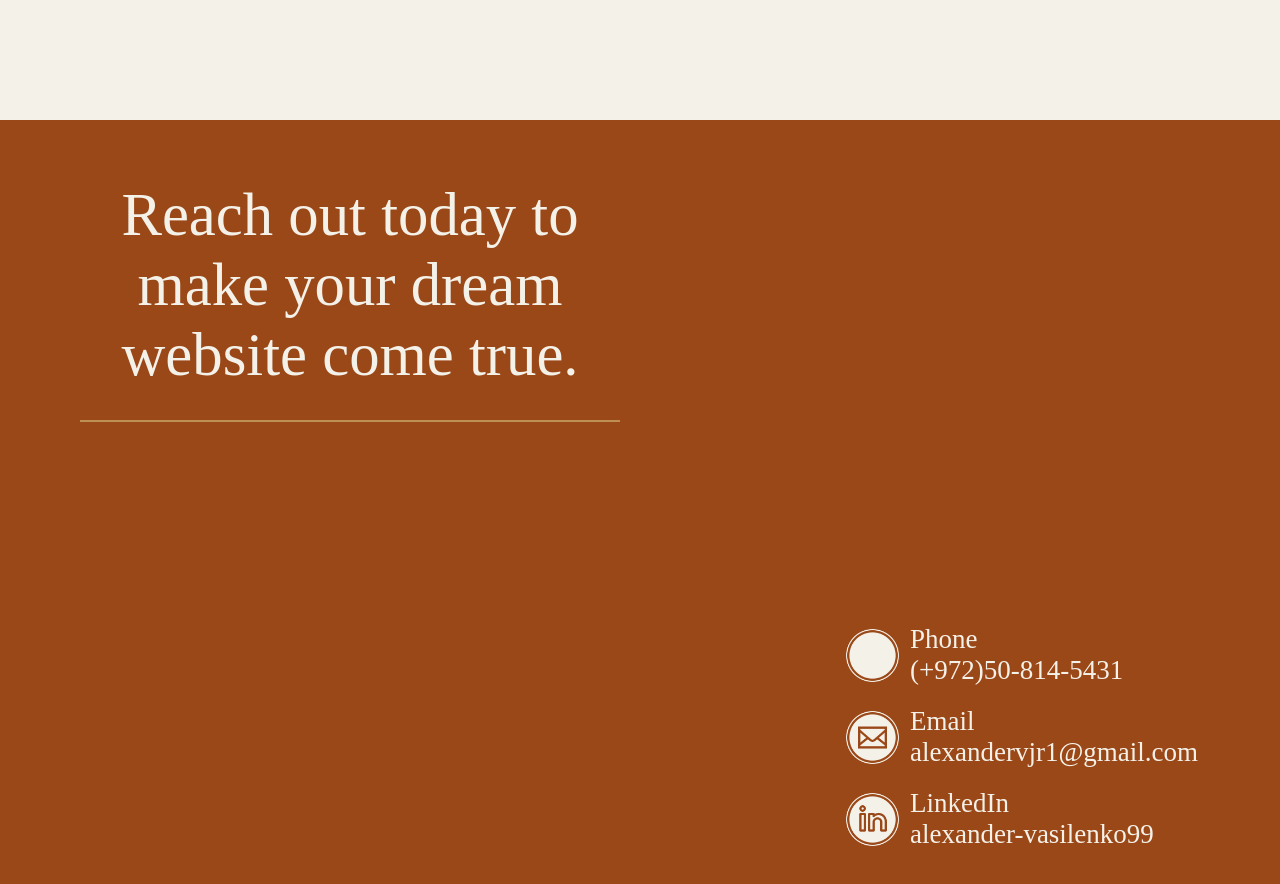
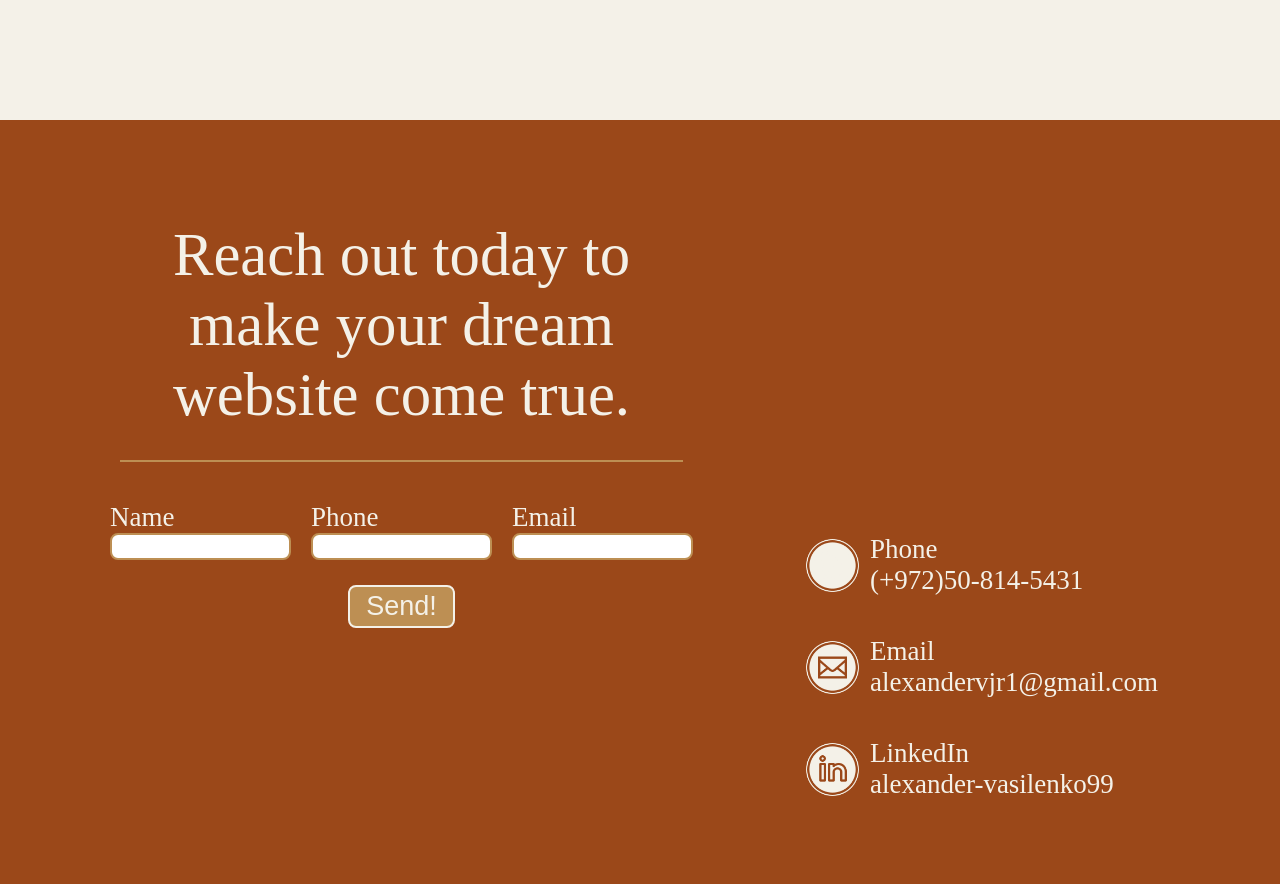
Before and after one commit to AlexanderVasilenko99/portfolio-website, a React (Create React App) app in the folder frontend/: page / in a window 1280 px wide. Shown: the part 680-1564 px from the top of the page. Built offline with nearby package versions, Linux system fonts and the light colour scheme.

Commit message:
added form

```diff
--- a/frontend/package.json
+++ b/frontend/package.json
@@ -12,6 +12,7 @@
     "@types/react-dom": "^18.2.19",
     "react": "^18.2.0",
     "react-dom": "^18.2.0",
+    "react-hook-form": "^7.50.1",
     "react-router-dom": "^6.22.1",
     "react-scripts": "5.0.1",
     "typescript": "^4.9.5",
--- a/frontend/src/Components/5-ContactMeSection/ContactMeSection.scss
+++ b/frontend/src/Components/5-ContactMeSection/ContactMeSection.scss
@@ -3,7 +3,7 @@
 .ContactMeSection {
     @include i.primary_color_background;
     @include i.secondary_color_text;
-    padding: 60px;
+    padding: 100px;
     height: 100vh;
     display: grid;
     grid-template-columns: 1fr 1fr;
@@ -20,6 +20,59 @@
             border: 1px solid i.$tertiary_color;
             margin: 30px 20px;
         }
+
+        form {
+            display: flex;
+            flex-direction: column;
+            align-items: center;
+
+            >div {
+                display: flex;
+                width: 100%;
+                justify-content: space-evenly;
+            }
+
+            .single-input {
+                display: flex;
+                flex-direction: column;
+                font-size: .6rem;
+                margin: 10px;
+
+                label {
+                    text-align: left;
+                }
+
+                input {
+                    height: .6rem;
+                    border-radius: 8px;
+                    border: 2px solid i.$tertiary_color;
+
+                    &::first-line {
+                        color: i.$primary_color;
+                        font-size: .4rem;
+                    }
+                }
+            }
+
+            button {
+                font-size: .6rem;
+                margin: 15px 0px 0px 0px;
+                border-radius: 8px;
+                @include i.tertiary_color_background;
+                @include i.secondary_color_text;
+                padding: 4px 16px;
+                border: 2px solid i.$secondary_color;
+                transition: 200ms all;
+
+                &:hover {
+                    cursor: pointer;
+                    @include i.secondary_color_background;
+                    @include i.tertiary_color_text;
+                    scale: 1.05;
+                    border: 2px solid i.$tertiary_color;
+                }
+            }
+        }
     }
 
     .right-col {
@@ -29,7 +82,7 @@
         justify-content: flex-end;
 
         .ContactOption {
-            margin: 10px 10px;
+            margin: 20px 10px;
         }
     }
 }
--- a/frontend/src/Components/5-ContactMeSection/ContactMeSection.tsx
+++ b/frontend/src/Components/5-ContactMeSection/ContactMeSection.tsx
@@ -1,7 +1,17 @@
+import ContactOptionModel from "../../Models/ContactOptionModel";
 import "./ContactMeSection.scss";
 import ContactOption from "./ContactOption/ContactOption";
+import { useForm, SubmitHandler } from "react-hook-form";
 
 function ContactMeSection(): JSX.Element {
+
+    const contactOptions: ContactOptionModel[] = [
+        new ContactOptionModel("Phone", "(+972)50-814-5431", "tel:0508145431", "x.png"),
+        new ContactOptionModel("Email", "alexandervjr1@gmail.com", "mailto:alexandervjr1@gmail.com", "email_icon.png"),
+        new ContactOptionModel("LinkedIn", "alexander-vasilenko99", "https://www.linkedin.com/in/alexander-vasilenko99/", "linkedin_icon.png"),
+    ]
+
+    const { register, handleSubmit } = useForm();
     return (
         <div className="ContactMeSection">
             <div className="left-col">
@@ -9,29 +19,45 @@ function ContactMeSection(): JSX.Element {
                     Reach out today to make your dream website come true.
                 </p>
                 <hr />
+                <form onSubmit={handleSubmit((e: any) => {
+                    console.log(e);
+                })}>
+                    <div>
+                        <div className="single-input">
+                            <label htmlFor="name">Name</label>
+                            <input
+                                type="text"
+                                name="name"
+                                {...register("name")}
+                            />
+                        </div>
+                        <div className="single-input">
+                            <label htmlFor="name">Phone</label>
+                            <input
+                                type="tel"
+                                name="tel"
+                                {...register("tel")} />
+                        </div>
+                        <div className="single-input">
+                            <label htmlFor="name">Email</label>
+                            <input
+                                type="email"
+                                name="email"
+                                {...register("email")} />
+                        </div>
+                    </div>
+                    <button>Send!</button>
+                </form>
             </div>
             <div className="right-col">
-                <ContactOption
-                    key="phone"
-                    header="Phone"
-                    content="(+972)50-814-5431"
-                    redirect="tel:0508145431"
-                    image_name="x.png"
-                />
-                <ContactOption
-                    key="email"
-                    header="Email"
-                    content="alexandervjr1@gmail.com"
-                    redirect="mailto:alexandervjr1@gmail.com"
-                    image_name="email_icon.png"
-                />
-                <ContactOption
-                    key="linkedin"
-                    header="LinkedIn"
-                    content="alexander-vasilenko99"
-                    redirect="https://www.linkedin.com/in/alexander-vasilenko99/"
-                    image_name="linkedin_icon.png"
-                />
+                {contactOptions.map(co =>
+                    <ContactOption
+                        key={co.header}
+                        header={co.header}
+                        content={co.content}
+                        redirect={co.redirect}
+                        image_name={co.image_name}
+                    />)}
             </div>
         </div>
     );
--- a/frontend/src/Models/ContactOptionModel.ts
+++ b/frontend/src/Models/ContactOptionModel.ts
@@ -1,7 +1,9 @@
 class ContactOptionModel {
-    public header: string;
-    public content: string;
-    public redirect: string;
-    public image_name: string;
+    public constructor(public header: string, public content: string, public redirect: string, public image_name: string) {
+        this.header = header;
+        this.content = content;
+        this.redirect = redirect;
+        this.image_name = image_name;
+    }
 }
 export default ContactOptionModel;
```
Also changed, not shown: 1 other file (tests, documents, lock files or other folders).
